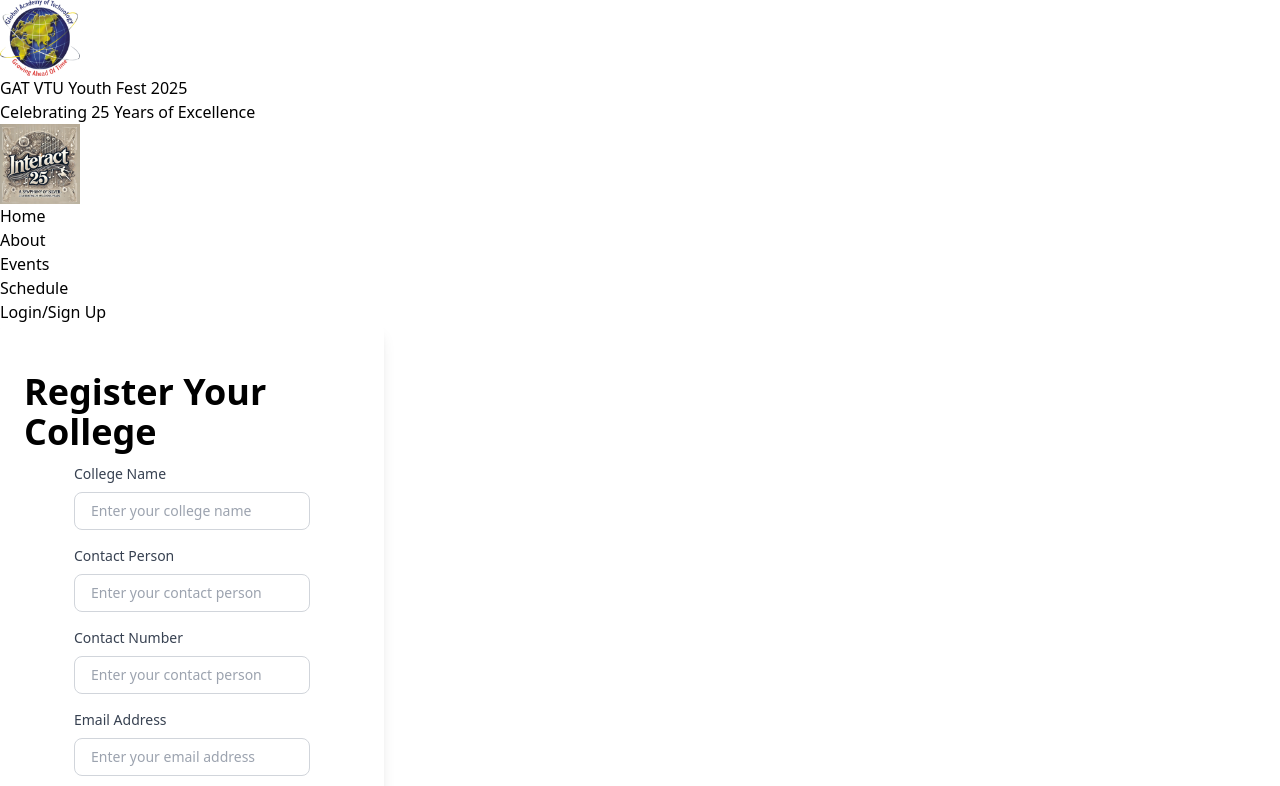
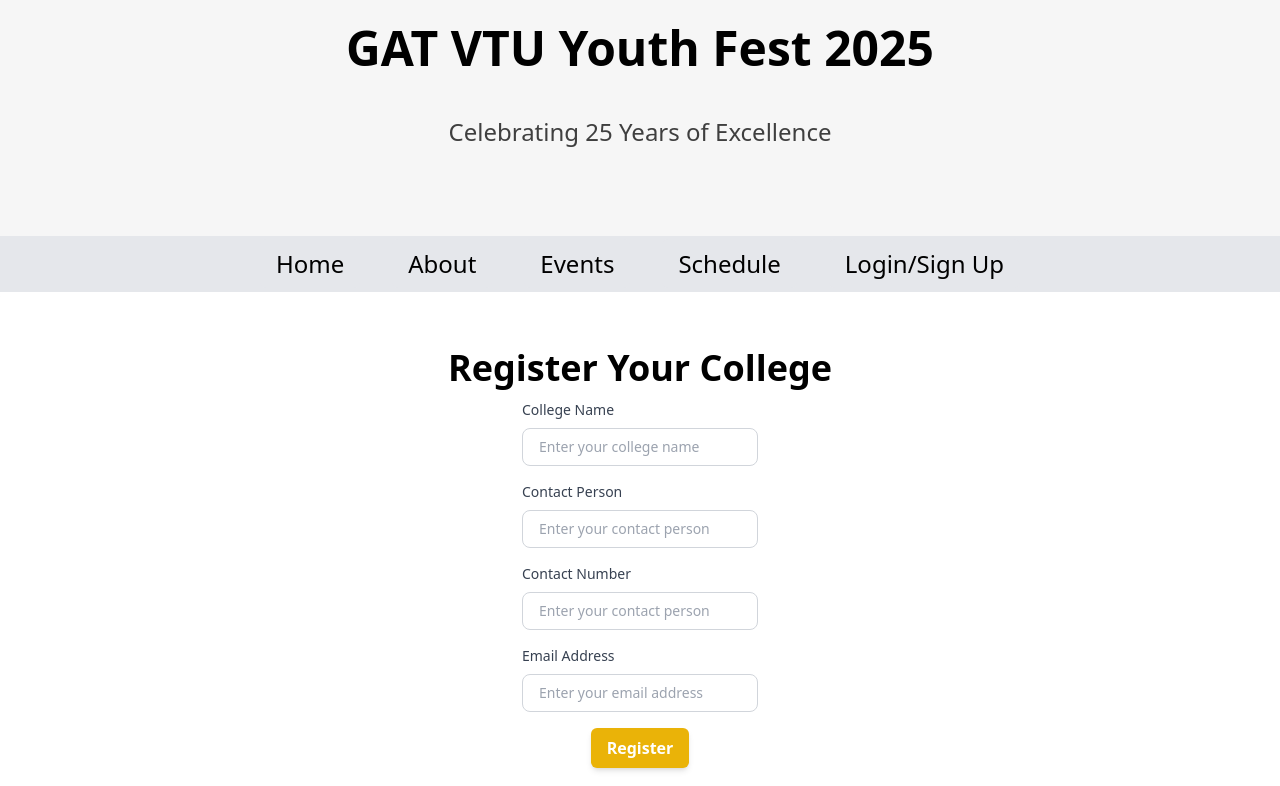
Before and after one commit to Starplayevryr/vtufrontend, a Next.js app: page /signup in a window 1280 px wide. Shown: the top 786 px of the page. Built offline with nearby package versions, Linux system fonts and the light colour scheme.

Commit message:
added styles

```diff
--- a/components/Footer.tsx
+++ b/components/Footer.tsx
@@ -1,10 +1,16 @@
-import React from 'react';
+import React from "react";
 
-const Footer = () =>{
-    return(
-        <div className='footer'>
-            <small> <p>&copy; 2025 Global Academy of Technology | Celebrating 25 Years of Excellence</p></small>
-        </div>
-    )
-}
+const Footer = () => {
+  return (
+    <div className="bg-[#2B2B2D] text-white text-center py-14 px-8 mt-auto">
+      <small>
+        <p className="text-xl">
+          &copy; 2025 Global Academy of Technology | Celebrating 25 Years of
+          Excellence
+        </p>
+      </small>
+    </div>
+  );
+};
+
 export default Footer;
--- a/components/InputField.tsx
+++ b/components/InputField.tsx
@@ -1,5 +1,5 @@
-"use client"
-import React from 'react';
+"use client";
+import React from "react";
 
 interface InputFieldProps {
   label: string; // Label text for the input field
@@ -11,7 +11,7 @@
 const InputField: React.FC<InputFieldProps> = ({
   label,
   placeholder,
-  type="text" ,
+  type = "text",
   onChange,
 }) => {
   return (
--- a/components/Navbar.tsx
+++ b/components/Navbar.tsx
@@ -1,47 +1,58 @@
-// /components/Navbar.tsx
-import React from 'react';
-import Image from 'next/image';
-import Link from 'next/link';
-
+import React from "react";
+import Image from "next/image";
+import Link from "next/link";
 
 const Navbar = () => {
   return (
-    <header>
-      <div className="logo">
-        <Image
-          src="/images/college-logo.png"
-          alt="College Logo"
-          width={80}
-          height={80}
-          className="header-logo"
-        />
-        <h1>GAT VTU Youth Fest 2025</h1>
-        <p>Celebrating 25 Years of Excellence</p>
-        <Image
-          src="/images/fest-logo.png"
-          alt="Fest Logo"
-          width={80}
-          height={80}
-          className="header-logo"
-        />
+    <header className="bg-[#f6f6f6] w-full">
+      {/* Logo and text container */}
+      <div className="flex flex-col items-center justify-center text-center py-6">
+        <h1 className="text-5xl font-bold mb-5">GAT VTU Youth Fest 2025</h1>
+        <p className="text-2xl mb-10 py-6 text-[#3f3f3f]">
+          Celebrating 25 Years of Excellence
+        </p>
       </div>
 
+      {/* Navbar links */}
       <nav>
-        <ul>
+        <ul className="flex justify-center text-2xl space-x-8 bg-gray-200 py-3 w-full">
           <li>
-            <Link href="/">Home</Link>
+            <Link
+              href="/"
+              className="bg-gray-200 px-4 py-2 rounded-md transition-all duration-300 hover:bg-yellow-500"
+            >
+              Home
+            </Link>
           </li>
           <li>
-            <Link href="/about">About</Link>
+            <Link
+              href="/about"
+              className="bg-gray-200 px-4 py-2 rounded-md transition-all duration-300 hover:bg-yellow-500"
+            >
+              About
+            </Link>
           </li>
           <li>
-            <Link href="/events">Events</Link>
+            <Link
+              href="/events"
+              className="bg-gray-200 px-4 py-2 rounded-md transition-all duration-300 hover:bg-yellow-500"
+            >
+              Events
+            </Link>
           </li>
           <li>
-            <Link href="/schedule">Schedule</Link>
+            <Link
+              href="/schedule"
+              className="bg-gray-200 px-4 py-2 rounded-md transition-all duration-300 hover:bg-yellow-500"
+            >
+              Schedule
+            </Link>
           </li>
           <li>
-            <Link href="/login" className="highlight">
+            <Link
+              href="/login"
+              className="bg-gray-200 px-4 py-2 rounded-md transition-all duration-300 hover:bg-yellow-500"
+            >
               Login/Sign Up
             </Link>
           </li>
--- a/components/OuterBox.tsx
+++ b/components/OuterBox.tsx
@@ -1,4 +1,4 @@
-"use client"
+"use client";
 import React from "react";
 
 interface OuterBoxProps {
@@ -10,13 +10,13 @@
 
 const OuterBox: React.FC<OuterBoxProps> = ({
   children,
-  width = "w-96", // Default width
+  width = "w-100", // Default width
   height = "h-auto", // Default height
   bgColor = "bg-white", // Default background color
 }) => {
   return (
     <div
-      className={`rounded-lg shadow-lg p-6 ${width} ${height} ${bgColor}
+      className={`rounded-lg shadow-lg p-8 ${width} ${height} ${bgColor}
                   flex flex-col items-center justify-center`}
     >
       {children}
```
Also changed, not shown: app/login/page.tsx (+15 -6 lines), app/signup/page.tsx (+35 -14 lines).
